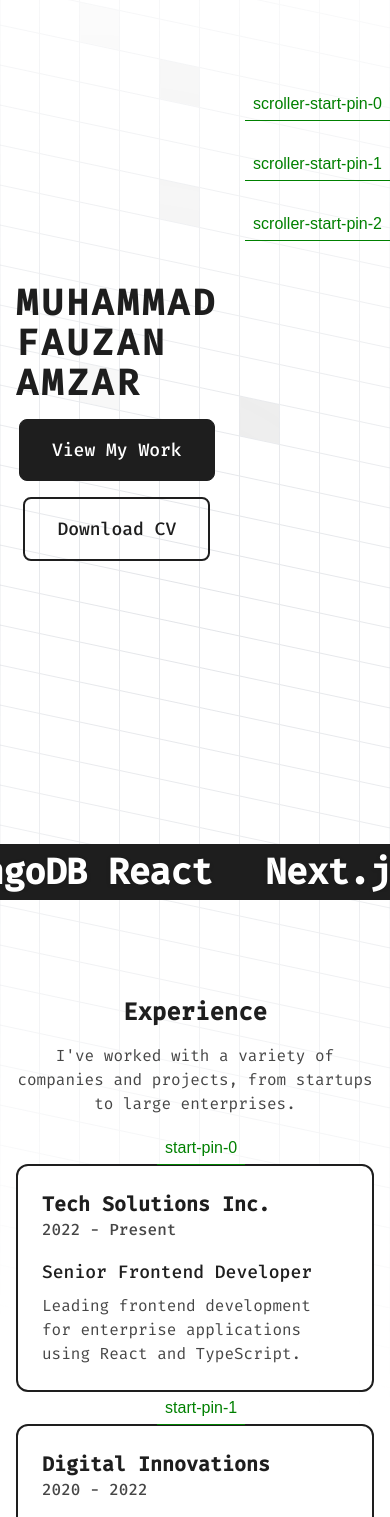
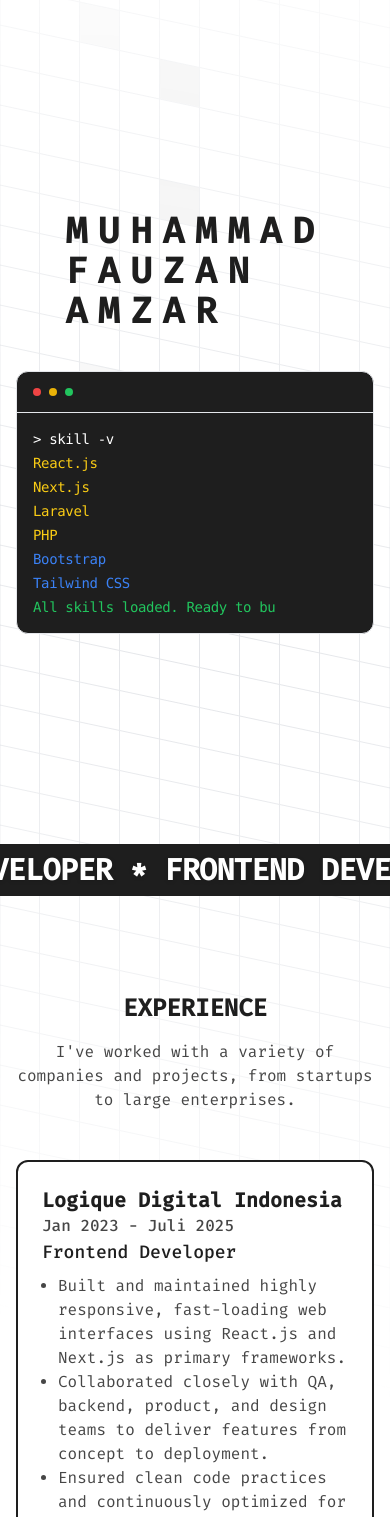
Before and after one commit to mfauzanamzar/chan-dev, a Next.js app: page / in a window 390 px wide. Shown: the top 1517 px of the page. Built offline with nearby package versions, Linux system fonts and the light colour scheme.

Commit message:
Refactor Experience, Hero, Projects, Skills, and UI components. Updated experience details, added terminal animations in Hero, and improved project presentation with new layout and button interactions. Enhanced scroll velocity feature and introduced new Terminal component for better visual effects.

```diff
--- a/src/components/Experience.tsx
+++ b/src/components/Experience.tsx
@@ -1,6 +1,5 @@
 'use client'
 
-import { useRef, useLayoutEffect } from 'react';
 import gsap from 'gsap';
 import { ScrollTrigger } from 'gsap/ScrollTrigger';
 
@@ -8,105 +7,37 @@ gsap.registerPlugin(ScrollTrigger);
 
 const experiences = [
   {
-    company: 'Tech Solutions Inc.',
-    role: 'Senior Frontend Developer',
-    period: '2022 - Present',
-    description: 'Leading frontend development for enterprise applications using React and TypeScript.',
-    color: '#171717'
+    company: 'Logique Digital Indonesia',
+    role: 'Frontend Developer',
+    period: 'Jan 2023 - Juli 2025',
+    description: [
+      'Built and maintained highly responsive, fast-loading web interfaces using React.js and Next.js as primary frameworks.',
+      'Collaborated closely with QA, backend, product, and design teams to deliver features from concept to deployment.',
+      'Ensured clean code practices and continuously optimized for performance and user experience.',
+      'Contributed to projects using a variety of frontend stacks.',
+      'Adapted across different frontend architectures, with strong attention to detail and maintainability.'
+    ],
   },
   {
     company: 'Digital Innovations',
     role: 'Frontend Developer',
     period: '2020 - 2022',
     description: 'Developed responsive web applications and implemented modern UI/UX practices.',
-    color: '#737373'
   },
   {
     company: 'WebCraft Studio',
     role: 'Junior Developer',
     period: '2019 - 2020',
     description: 'Built and maintained client websites using HTML, CSS, and JavaScript.',
-    color: '#171717'
   }
 ];
 
 export default function Experience() {
-  const sectionRef = useRef<HTMLElement>(null);
-  const titleRef = useRef<HTMLDivElement>(null);
-
-  useLayoutEffect(() => {
-    const cards = gsap.utils.toArray<HTMLElement>('.experience-card');
-    const section = sectionRef.current;
-    const title = titleRef.current;
-
-    if (!section || !title) return;
-
-    // Title pin animation
-    const titlePin = ScrollTrigger.create({
-      trigger: title,
-      start: 'top top+=20',
-      endTrigger: section,
-      end: 'bottom center',
-      pin: true,
-      pinSpacing: false
-    });
-
-    // Clean up function to store all ScrollTriggers
-    const cleanupTriggers: ScrollTrigger[] = [titlePin];
-
-    cards.forEach((card, index) => {
-      // Scale animation
-      const scaleTween = gsap.to(card, {
-        scrollTrigger: {
-          trigger: card,
-          start: () => 'top bottom-=100',
-          end: () => 'top top-=100',
-          scrub: true,
-          invalidateOnRefresh: true
-        },
-        ease: 'none',
-        scale: () => 1 - (cards.length - index) * 0.025
-      });
-
-      // Pin animation with spacing
-      const pinTrigger = ScrollTrigger.create({
-        trigger: card,
-        start: `top top+=${120 + (60 * index)}`,
-        endTrigger: section,
-        end: 'bottom top-=100', // Extend pin duration
-        pin: true,
-        pinSpacing: false,
-        id: `pin-${index}`,
-        invalidateOnRefresh: true,
-        markers: true,
-      });
-
-      // Add spacing animation
-      gsap.to(card, {
-        scrollTrigger: {
-          trigger: card,
-          start: `top top+=${120}`,
-          end: 'bottom top-=100', // Match pin end point
-          scrub: true,
-          invalidateOnRefresh: true
-        },
-        y: 60 * index,
-        ease: 'none'
-      });
-
-      cleanupTriggers.push(scaleTween.scrollTrigger!, pinTrigger);
-    });
-
-    return () => {
-      cleanupTriggers.forEach(trigger => trigger.kill());
-    };
-  }, []);
-
   return (
-    <section className="py-24" id="experience" ref={sectionRef}>
+    <section className="pt-24" id="experience">
       <div className="container mx-auto px-4">
-        <div className="text-center" ref={titleRef}>
-          <h2 className="text-2xl lg:text-4xl font-bold text-primary mb-4">Experience</h2>
+        <div className="text-center">
+          <h2 className="text-2xl lg:text-4xl font-bold text-primary mb-4">EXPERIENCE</h2>
           <p className="text-secondary max-w-xl mx-auto">
             I've worked with a variety of companies and projects, from startups to large enterprises.
           </p>
@@ -122,12 +53,20 @@ export default function Experience() {
                 backfaceVisibility: 'hidden',
               }}
             >
-              <div className="flex flex-col md:flex-row md:items-center md:justify-between mb-4">
+              <div className="flex flex-col md:flex-row md:items-center md:justify-between ">
                 <h3 className="text-xl font-bold text-primary">{exp.company}</h3>
                 <span className="text-secondary font-medium">{exp.period}</span>
               </div>
               <h4 className="text-lg font-medium mb-2 text-primary">{exp.role}</h4>
-              <p className="text-secondary">{exp.description}</p>
+              {Array.isArray(exp.description) ? (
+                <ul className="text-secondary list-disc list-outside pl-4">
+                  {exp.description.map((item, idx) => (
+                    <li key={idx}>{item}</li>
+                  ))}
+                </ul>
+              ) : (
+                <p className="text-secondary">{exp.description}</p>
+              )}
             </div>
           ))}
         </div>
--- a/src/components/Hero.tsx
+++ b/src/components/Hero.tsx
@@ -1,4 +1,6 @@
 'use client'
+
+import { Terminal, TypingAnimation, AnimatedSpan } from "./ui/Terminal";
 
 export default function Hero() {
   return (
@@ -8,36 +10,38 @@ export default function Hero() {
     >
       <div className="container relative ">
         <div className="">
-          <div className="flex items-center justify-left">
+          <div className="flex flex-col lg:flex-row items-center gap-10 justify-between">
             <div className="text-left">
-              {/* Overlay with glitch effect, absolutely positioned over heading */}
+              <h1 className="text-4xl md:text-7xl font-bold text-primary tracking-[0.3em]">
+                  MUHAMMAD <br/> FAUZAN<br/> AMZAR
+              </h1>
+            </div>
 
 
-
-              {/* Heading - not animated here, only in overlay */}
-              <div className="mb-4">
-                <h1 className="text-4xl md:text-7xl font-bold text-primary tracking-widest">
-                  MUHAMMAD <br/> FAUZAN<br/> AMZAR
-                </h1>
-              </div>
-
-
-
-              {/* Buttons - no animation */}
-              <div className="flex flex-col sm:flex-row gap-4 justify-center items-center">
-                <button
-                  className="text-lg px-8 py-4 bg-primary text-white border border-primary rounded-[8px] font-medium transition-all duration-200 hover:bg-primary hover:scale-105 hover:shadow-lg"
-                >
-                  View My Work
-                </button>
-                <button
-                  className="text-lg px-8 py-4 bg-transparent text-primary border-2 border-primary rounded-[8px] font-medium transition-all duration-200 hover:bg-primary hover:text-white hover:scale-105 hover:shadow-lg"
-                  onClick={() => window.open('https://drive.google.com/file/d/1i8A_n6xZdGcNwoa4L3l8Q33qVqPKCOz_/view?usp=sharing', '_blank')}
-                >
-                  Download CV
-                </button>
-              </div>
-            </div>
+            <Terminal >
+              <TypingAnimation delay={3500}>&gt; skill -v</TypingAnimation>
+              <AnimatedSpan className="text-yellow-400" delay={3700}>
+                React.js
+              </AnimatedSpan>
+              <AnimatedSpan className="text-yellow-400" delay={3900}>
+                Next.js
+              </AnimatedSpan>
+              <AnimatedSpan className="text-yellow-400" delay={4100}>
+                Laravel
+              </AnimatedSpan>
+              <AnimatedSpan className="text-yellow-400" delay={4300}>
+                 PHP
+              </AnimatedSpan>
+              <AnimatedSpan className="text-blue-500 " delay={4500}>
+                Bootstrap
+              </AnimatedSpan>
+              <AnimatedSpan className="text-blue-500" delay={4700}>
+              Tailwind CSS
+              </AnimatedSpan>
+              <TypingAnimation className="text-green-500" delay={5000}>
+                All skills loaded. Ready to build!
+              </TypingAnimation>
+            </Terminal>
           </div>
         </div>
       </div>
--- a/src/components/Projects.tsx
+++ b/src/components/Projects.tsx
@@ -1,67 +1,49 @@
 'use client'
 
-import { motion } from 'framer-motion';
 import Image from 'next/image';
 
 const projects = [
   {
-    title: 'E-Commerce Platform',
-    description: 'A modern e-commerce platform built with Next.js and Stripe integration.',
-    image: '/projects/ecommerce.jpg',
-    tags: ['Next.js', 'TypeScript', 'Stripe'],
-    link: '#'
+    title: 'Wedera',
+    description: 'A polished digital wedding invitation platform featuring customizable themes for diverse Indonesian cultures, full RSVP and gallery support, countdown timers, music, map integration, and secure payments.',
+    image: '/projects/wedera.jpg',
+    tags: ['Next.js', 'React', 'Wordpress', 'TailwindCSS'],
+    link: 'https://www.wedera.id/'
   },
   {
-    title: 'Task Management App',
-    description: 'A collaborative task management application with real-time updates.',
-    image: '/projects/taskmanager.jpg',
-    tags: ['React', 'Firebase', 'Tailwind'],
-    link: '#'
+    title: 'Gatorz XRPL',
+    description: 'A decentralized NFT marketplace on the XRP Ledger offering unique digital collectibles and a fast, gasless experience.',
+    image: '/projects/gatorz.jpg', // Replace with actual project image
+    tags: ['NextJS', 'React', 'TailwindCSS'],
+    link: 'https://www.gatorzxrpl.com/'
   },
-  {
-    title: 'Portfolio Website',
-    description: 'A responsive portfolio website showcasing creative work and projects.',
-    image: '/projects/portfolio.jpg',
-    tags: ['React', 'Framer Motion', 'GSAP'],
-    link: '#'
-  }
 ];
 
 export default function Projects() {
   return (
-    <section className="section bg-background">
+    <section className="section ">
       <div className="container">
-        <motion.div
-          initial={{ opacity: 0, y: 20 }}
-          whileInView={{ opacity: 1, y: 0 }}
-          viewport={{ once: true }}
-          transition={{ duration: 0.8 }}
-          className="text-center mb-12"
-        >
+        <div className="text-center mb-12">
           <h2 className="text-3xl md:text-4xl font-bold mb-4 text-primary">Featured Projects</h2>
           <p className="text-secondary max-w-2xl mx-auto">
             Here are some of my recent projects that showcase my skills and experience
           </p>
-        </motion.div>
+        </div>
 
         <div className="grid grid-cols-1 md:grid-cols-2 lg:grid-cols-3 gap-8">
-          {projects.map((project, index) => (
-            <motion.div
+          {projects.map((project) => (
+            <div
+              className="group hover:scale-[1.03] transition-transform duration-300"
               key={project.title}
-              initial={{ opacity: 0, y: 20 }}
-              whileInView={{ opacity: 1, y: 0 }}
-              viewport={{ once: true }}
-              transition={{ duration: 0.5, delay: index * 0.2 }}
-              whileHover={{ y: -10 }}
-              className="group"
+              style={{ willChange: 'transform, opacity' }}
             >
-              <div className="card">
+              <div className="card shadow-xl hover:shadow-2xl transition-shadow duration-300">
                 <div className="relative h-48 mb-4 overflow-hidden rounded-lg">
                   <Image
+                    alt={project.title}
+                    className="object-cover transition-transform duration-300 group-hover:scale-110"
+                    fill
                     src={project.image}
-                    alt={project.title}
-                    fill
-                    className="object-cover transition-transform duration-300 group-hover:scale-110"
                   />
                 </div>
 
@@ -71,22 +53,26 @@ export default function Projects() {
                 <div className="flex flex-wrap gap-2 mb-4">
                   {project.tags.map(tag => (
                     <span
+                      className="px-3 py-1 text-sm rounded-full bg-background text-primary border border-secondary/20"
                       key={tag}
-                      className="px-3 py-1 text-sm rounded-full bg-background text-primary border border-secondary/20"
                     >
                       {tag}
                     </span>
                   ))}
                 </div>
 
-                <a
-                  href={project.link}
-                  className="inline-block text-primary font-medium hover:text-secondary transition-colors"
+                <button
+                  className="inline-flex items-center gap-2 px-4 py-2 bg-primary text-white font-medium rounded-lg shadow hover:bg-secondary hover:text-primary transition-colors duration-200"
+                  onClick={() => window.open(project.link, '_blank', 'noopener,noreferrer')}
+                  type="button"
                 >
-                  View Details →
-                </a>
+                  View Details
+                  <svg className="w-5 h-5" fill="none" stroke="currentColor" strokeWidth={2} viewBox="0 0 24 24" xmlns="http://www.w3.org/2000/svg">
+                    <path d="M17.25 6.75L21 12m0 0l-3.75 5.25M21 12H3" strokeLinecap="round" strokeLinejoin="round" />
+                  </svg>
+                </button>
               </div>
-            </motion.div>
+            </div>
           ))}
         </div>
       </div>
--- a/src/components/Skills.tsx
+++ b/src/components/Skills.tsx
@@ -9,9 +9,9 @@ export default function Skills() {
   return (
     <section className="py-2 bg-primary ">
       <ScrollVelocity
-        className="gap-8 text-white"
-        texts={['React', 'Next.js', 'TypeScript', 'JavaScript', 'HTML5', 'CSS3', 'Node.js', 'Tailwind CSS', 'Git', 'Redux', 'GraphQL', 'MongoDB']}
-        velocity={100}
+        className=" text-white"
+        texts={['FRONTEND DEVELOPER', '*', 'REACT DEVELOPER', '*', 'NEXTJS DEVELOPER', '*','FRONTEND DEVELOPER', '*', 'REACT DEVELOPER', '*', 'NEXTJS DEVELOPER', '*',]}
+        velocity={150}
       />
     </section>
   );
--- a/src/components/ui/ScrollVelocity.tsx
+++ b/src/components/ui/ScrollVelocity.tsx
@@ -153,7 +153,7 @@ export const ScrollVelocity: React.FC<ScrollVelocityProps> = ({
         style={parallaxStyle}
       >
         <motion.div
-          className={`${scrollerClassName} flex whitespace-nowrap text-center text-4xl font-bold tracking-[-0.02em] drop-shadow md:text-[5rem] md:leading-normal`}
+          className={`${scrollerClassName} flex whitespace-nowrap text-center text-3xl font-bold tracking-[-0.02em] drop-shadow md:text-6xl md:leading-normal`}
           style={{ x, ...scrollerStyle }}
         >
           {spans}
--- /dev/null
+++ b/src/components/ui/Terminal.tsx
@@ -0,0 +1,119 @@
+"use client";
+
+import { cn } from "@/lib/utils";
+import { motion, MotionProps } from "motion/react";
+import { useEffect, useRef, useState } from "react";
+
+interface AnimatedSpanProps extends MotionProps {
+  children: React.ReactNode;
+  delay?: number;
+  className?: string;
+}
+
+export const AnimatedSpan = ({
+  children,
+  delay = 0,
+  className,
+  ...props
+}: AnimatedSpanProps) => (
+  <motion.div
+    animate={{ opacity: 1, y: 0 }}
+    className={cn("grid text-sm font-normal tracking-tight", className)}
+    initial={{ opacity: 0, y: -5 }}
+    transition={{ duration: 0.3, delay: delay / 1000 }}
+    {...props}
+  >
+    {children}
+  </motion.div>
+);
+
+interface TypingAnimationProps extends MotionProps {
+  children: string;
+  className?: string;
+  duration?: number;
+  delay?: number;
+  as?: React.ElementType;
+}
+
+export const TypingAnimation = ({
+  children,
+  className,
+  duration = 40,
+  delay = 0,
+  as: Component = "span",
+  ...props
+}: TypingAnimationProps) => {
+  if (typeof children !== "string") {
+    throw new Error("TypingAnimation: children must be a string. Received:");
+  }
+
+  const MotionComponent = motion.create(Component, {
+    forwardMotionProps: true,
+  });
+
+  const [displayedText, setDisplayedText] = useState<string>("");
+  const [started, setStarted] = useState(false);
+  const elementRef = useRef<HTMLElement | null>(null);
+
+  useEffect(() => {
+    const startTimeout = setTimeout(() => {
+      setStarted(true);
+    }, delay);
+    return () => clearTimeout(startTimeout);
+  }, [delay]);
+
+  useEffect(() => {
+    if (!started) return;
+
+    let i = 0;
+    const typingEffect = setInterval(() => {
+      if (i < children.length) {
+        setDisplayedText(children.substring(0, i + 1));
+        i++;
+      } else {
+        clearInterval(typingEffect);
+      }
+    }, duration);
+
+    return () => {
+      clearInterval(typingEffect);
+    };
+  }, [children, duration, started]);
+
+  return (
+    <MotionComponent
+      className={cn("text-sm font-normal tracking-tight", className)}
+      ref={elementRef}
+      {...props}
+    >
+      {displayedText}
+    </MotionComponent>
+  );
+};
+
+interface TerminalProps {
+  children: React.ReactNode;
+  className?: string;
+}
+
+export const Terminal = ({ children, className }: TerminalProps) => {
+  return (
+    <div
+      className={cn(
+        "z-0 h-full max-h-[400px] w-full max-w-lg rounded-xl border border-border bg-primary text-white",
+        className,
+      )}
+    >
+      <div className="flex flex-col gap-y-2 border-b border-border p-4">
+        <div className="flex flex-row gap-x-2">
+          <div className="h-2 w-2 rounded-full bg-red-500"></div>
+          <div className="h-2 w-2 rounded-full bg-yellow-500"></div>
+          <div className="h-2 w-2 rounded-full bg-green-500"></div>
+        </div>
+      </div>
+      <pre className="p-4">
+        <code className="grid gap-y-1 overflow-auto">{children}</code>
+      </pre>
+    </div>
+  );
+};
```
